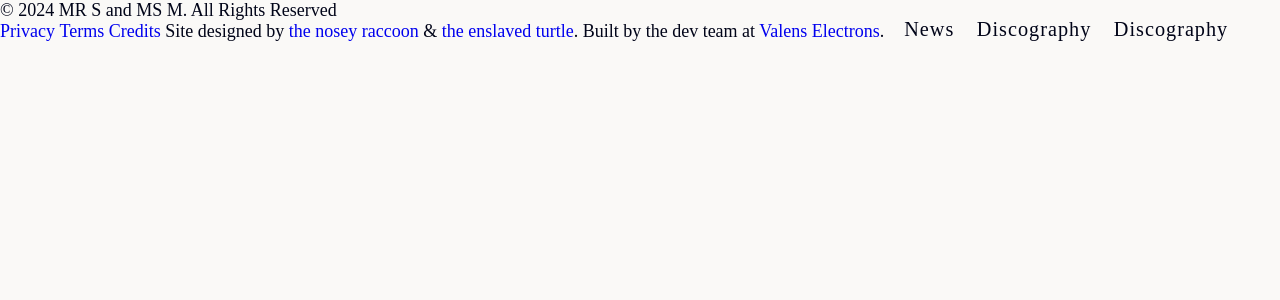
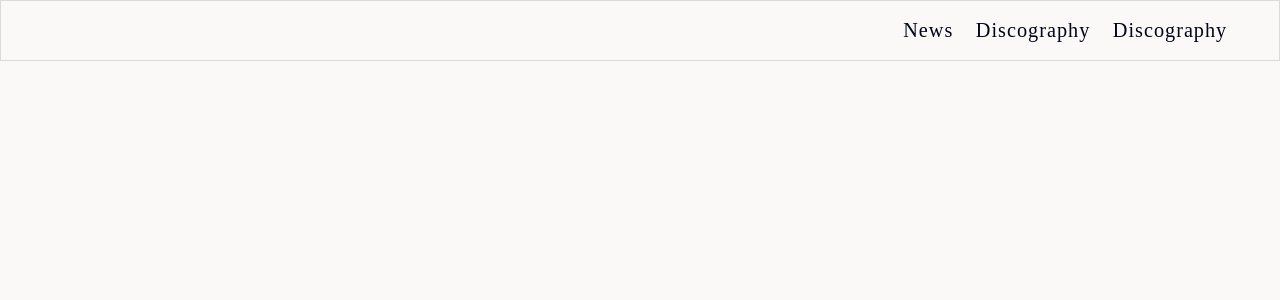
Before and after one commit to MRSandMSM/MRSandMSM.github.io, a PHP site: page / in a window 1280 px wide. Shown: the top 300 px of the page. Run offline with PHP 8.4, Linux system fonts and the light colour scheme.

Commit message:
Update main.css

```diff
--- a/assets/css/main.css
+++ b/assets/css/main.css
@@ -49,6 +49,8 @@ h1, h2, h3, h4, h5, h6 {font-weight: normal}
 	left: 0;
 	padding: 13.5px 0;
 	width: 100%;
+	background-color: #faf9f7;
+	border: 1px solid rgba(0, 4, 24, .125);
 }
 #header .header-content {
 	display: flex;
```
